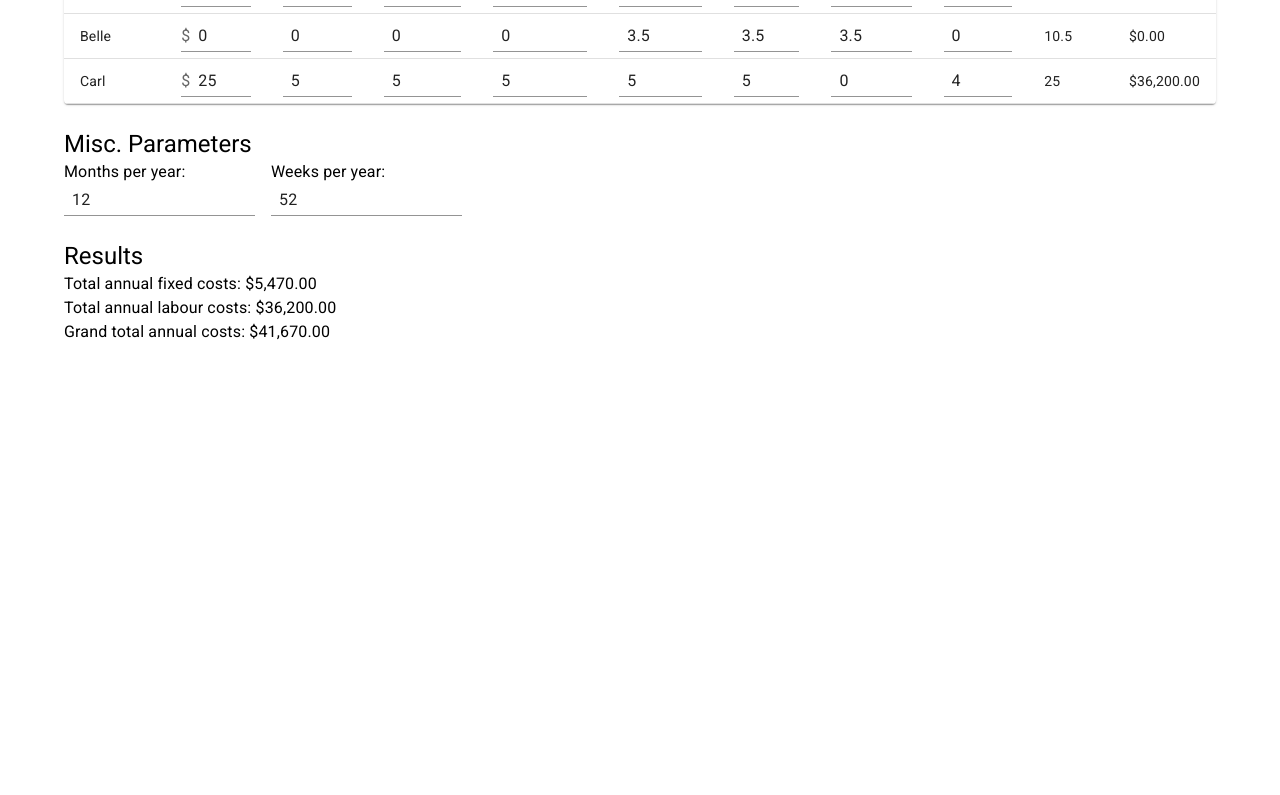
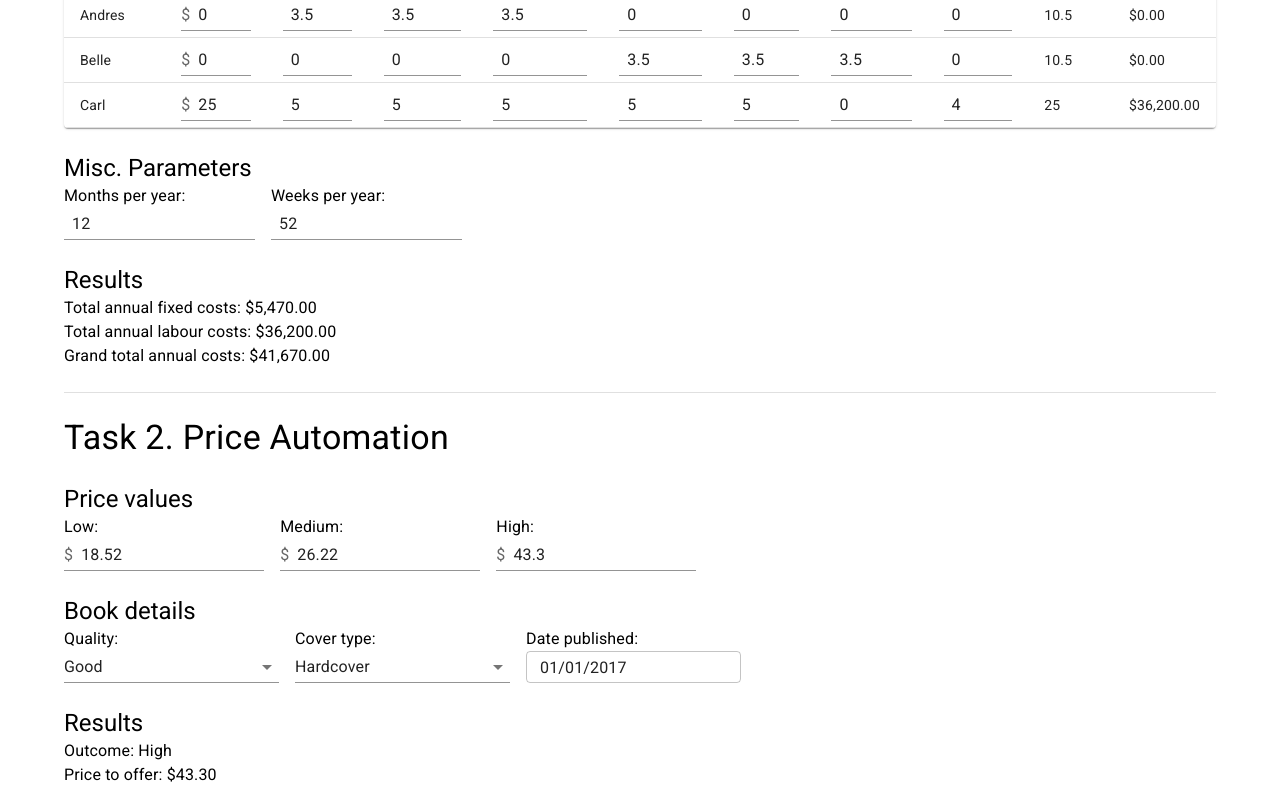
Before and after one commit to ltrel/itech1100task5, a React (Vite) app: page / in a window 1280 px wide. Shown: the part 494-1289 px from the top of the page. Before the commit the page ends 846 px from the top, so only its background shows below. Built offline with nearby package versions, Linux system fonts and the light colour scheme.

Commit message:
Add PriceCalculator

```diff
--- a/package.json
+++ b/package.json
@@ -14,6 +14,8 @@
     "@emotion/styled": "^11.11.0",
     "@fontsource/roboto": "^5.0.8",
     "@mui/material": "^5.14.12",
+    "@mui/x-date-pickers": "^6.16.1",
+    "dayjs": "^1.11.10",
     "react": "^18.2.0",
     "react-dom": "^18.2.0"
   },
--- a/src/App.jsx
+++ b/src/App.jsx
@@ -1,12 +1,21 @@
-import { Container, Typography } from '@mui/material'
+import { Container, Typography, Stack, Divider } from '@mui/material'
+import { LocalizationProvider } from '@mui/x-date-pickers'
+import { AdapterDayjs } from '@mui/x-date-pickers/AdapterDayjs'
 import OperatingCosts from './OperatingCosts'
+import PriceCalculator from './PriceCalculator'
 
 function App() {
   return (
-    <Container maxWidth='lg'>
-      <Typography variant="h3">Leo Treloar - ITECH 1100 Assignment 2 - Bonus Task</Typography>
-      <OperatingCosts />
-    </Container>
+    <LocalizationProvider dateAdapter={AdapterDayjs}>
+      <Container maxWidth='lg'>
+        <Stack spacing={3}>
+          <Typography variant="h3">Leo Treloar - ITECH 1100 Assignment 2 - Bonus Task</Typography>
+          <OperatingCosts />
+          <Divider />
+          <PriceCalculator />
+        </Stack>
+      </Container>
+    </LocalizationProvider>
   )
 }
 
--- /dev/null
+++ b/src/PriceCalculator.jsx
@@ -0,0 +1,106 @@
+import { MenuItem, Select, Stack, Typography } from "@mui/material"
+import { useState } from "react"
+import NumberInput from "./NumberInput"
+import { DatePicker } from "@mui/x-date-pickers"
+import dayjs from "dayjs"
+import { currencyFormatter, myParseFloat } from "./util"
+
+function judgeBook(quality, publicationDate, coverType) {
+  const today = dayjs()
+  const yearsDiff = today.diff(publicationDate, 'year')
+
+  switch (quality) {
+    case 'terrible':
+      return 'Reject'
+    case 'poor':
+      return 'Low'
+    case 'good':
+      if (yearsDiff > 15) {
+        return 'Low'
+      } else {
+        return coverType === 'hardcover' ? 'High' : 'Medium'
+      }
+  }
+}
+
+function PriceCalculator () {
+  const [lowString, setLowString] = useState(18.52)
+  const [medString, setMedString] = useState(26.22)
+  const [highString, setHighString] = useState(43.30)
+
+  const [quality, setQuality] = useState('good')
+  const [date, setDate] = useState(dayjs('2017-01-01'))
+  const [coverType, setCoverType] = useState('hardcover')
+
+  const outcome = judgeBook(quality, date, coverType)
+  const offerPrice = (() => {
+    switch (outcome) {
+      case 'Reject':
+        return 0
+      case 'Low':
+        return myParseFloat(lowString)
+      case 'Medium':
+        return myParseFloat(medString)
+      case 'High':
+        return myParseFloat(highString)
+  }})()
+
+  return (
+    <Stack spacing={3}>
+      <Typography variant='h4'>Task 2. Price Automation</Typography>
+      <Stack>
+        <Typography variant='h5'>Price values</Typography>
+        <Stack direction='row' spacing={2}>
+          <Stack>
+            <Typography variant='body1'>Low:</Typography>
+            <NumberInput value={lowString} onValueChange={setLowString} prefix={"$"}/>
+          </Stack>
+          <Stack>
+            <Typography variant='body1'>Medium:</Typography>
+            <NumberInput value={medString} onValueChange={setMedString} prefix={"$"}/>
+          </Stack>
+          <Stack>
+            <Typography variant='body1'>High:</Typography>
+            <NumberInput value={highString} onValueChange={setHighString} prefix={"$"}/>
+          </Stack>
+        </Stack>
+      </Stack>
+      <Stack>
+        <Typography variant='h5'>Book details</Typography>
+        <Stack direction='row' spacing={2}>
+          <Stack>
+            <Typography variant='body1'>Quality:</Typography>
+            <Select sx={{minWidth: '215px'}} variant='standard' value={quality} onChange={(e) => setQuality(e.target.value)}>
+              <MenuItem value='terrible'>Terrible</MenuItem>
+              <MenuItem value='poor'>Poor</MenuItem>
+              <MenuItem value='good'>Good</MenuItem>
+            </Select>
+          </Stack>
+          <Stack>
+            <Typography variant='body1'>Cover type:</Typography>
+            <Select sx={{minWidth: '215px'}} variant='standard' value={coverType} onChange={(e) => setCoverType(e.target.value)}>
+              <MenuItem value='paperback'>Papberback</MenuItem>
+              <MenuItem value='hardcover'>Hardcover</MenuItem>
+            </Select>
+          </Stack>
+          <Stack>
+            <Typography variant='body1'>Date published:</Typography>
+            <DatePicker sx={{
+              '& .MuiInputBase-root': {
+                height: '2rem',
+                width: '215px'
+              }
+            }} value={date} onChange={setDate}/>
+          </Stack>
+        </Stack>
+      </Stack>
+      <Stack>
+        <Typography variant='h5'>Results</Typography>
+        <Typography variant='body1'>Outcome: {outcome}</Typography>
+        <Typography variant='body1'>Price to offer: {currencyFormatter.format(offerPrice)}</Typography>
+      </Stack>
+    </Stack>
+  )
+}
+
+export default PriceCalculator
```
Also changed, not shown: 1 other file (tests, documents, lock files or other folders).
